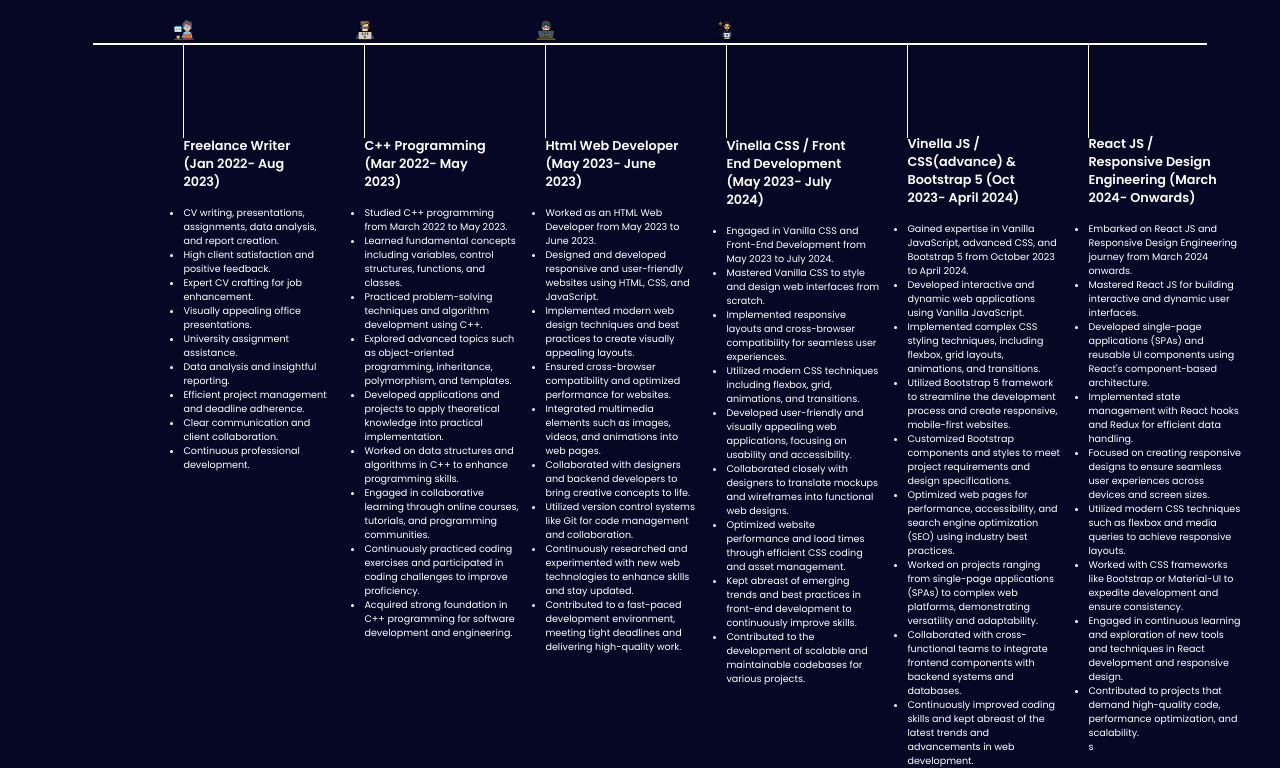
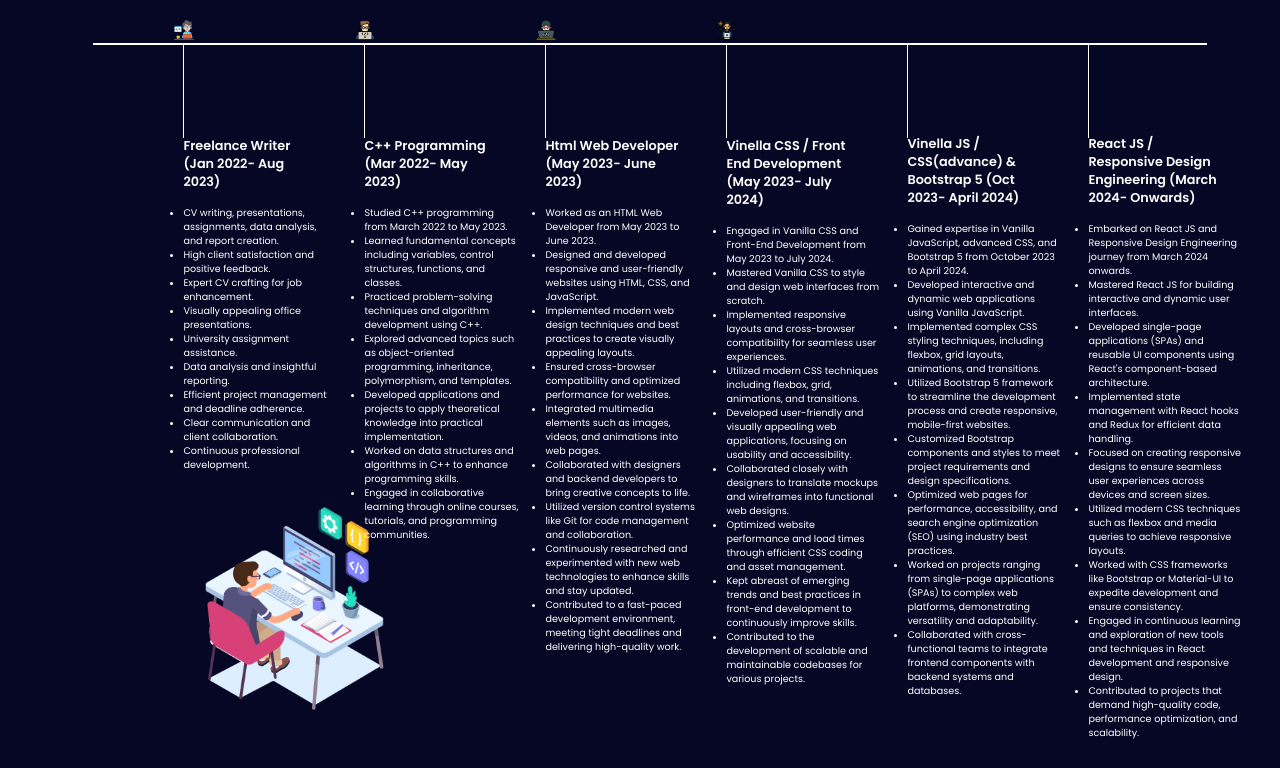
Before and after one commit to Hamza-Codez/My-Portfolio-, a plain HTML site: page index.html in a window 1280 px wide. Shown: the part 735-1503 px from the top of the page. After the commit the page ends 1475 px from the top, so only its background shows below. Drawn offline with nearby package versions, Linux system fonts and the light colour scheme.

Commit message:
commit april 23rd

```diff
--- a/index.html
+++ b/index.html
@@ -63,6 +63,7 @@
               <li>Clear communication and client collaboration.</li>
               <li>Continuous professional development.</li>
             </ul>
+            <img class="display-2" src="img/img 7.png" alt="">
           </div>
         </div>
         <div class="vertical">
@@ -78,8 +79,6 @@
               <li>Developed applications and projects to apply theoretical knowledge into practical implementation.</li>
               <li>Worked on data structures and algorithms in C++ to enhance programming skills.</li>
               <li>Engaged in collaborative learning through online courses, tutorials, and programming communities.</li>
-              <li>Continuously practiced coding exercises and participated in coding challenges to improve proficiency.</li>
-              <li>Acquired strong foundation in C++ programming for software development and engineering.</li>
             </ul>
           </div>
         </div>
@@ -130,7 +129,6 @@
               <li>Optimized web pages for performance, accessibility, and search engine optimization (SEO) using industry best practices.</li>
               <li>Worked on projects ranging from single-page applications (SPAs) to complex web platforms, demonstrating versatility and adaptability.</li>
               <li>Collaborated with cross-functional teams to integrate frontend components with backend systems and databases.</li>
-              <li>Continuously improved coding skills and kept abreast of the latest trends and advancements in web development.</li>
             </ul>
           </div>
         </div>
@@ -148,7 +146,8 @@
               <li>Worked with CSS frameworks like Bootstrap or Material-UI to expedite development and ensure consistency.</li>
               <li>Engaged in continuous learning and exploration of new tools and techniques in React development and responsive design.</li>
               <li>Contributed to projects that demand high-quality code, performance optimization, and scalability.</li>
-            </ul>s          </div>
+            </ul>
+          </div>
         </div>
       </div>
     </section>
--- a/style.css
+++ b/style.css
@@ -117,3 +117,10 @@
   width: 154px;
   top: 80px;
 }
+.secondsection .display-2{
+position: relative;
+top: 25px;
+border: 0;
+border-radius: 50%;
+width: 223px;
+}
```
Also changed, not shown: img/1mg1.png (deleted), img/img 7.png (added).
